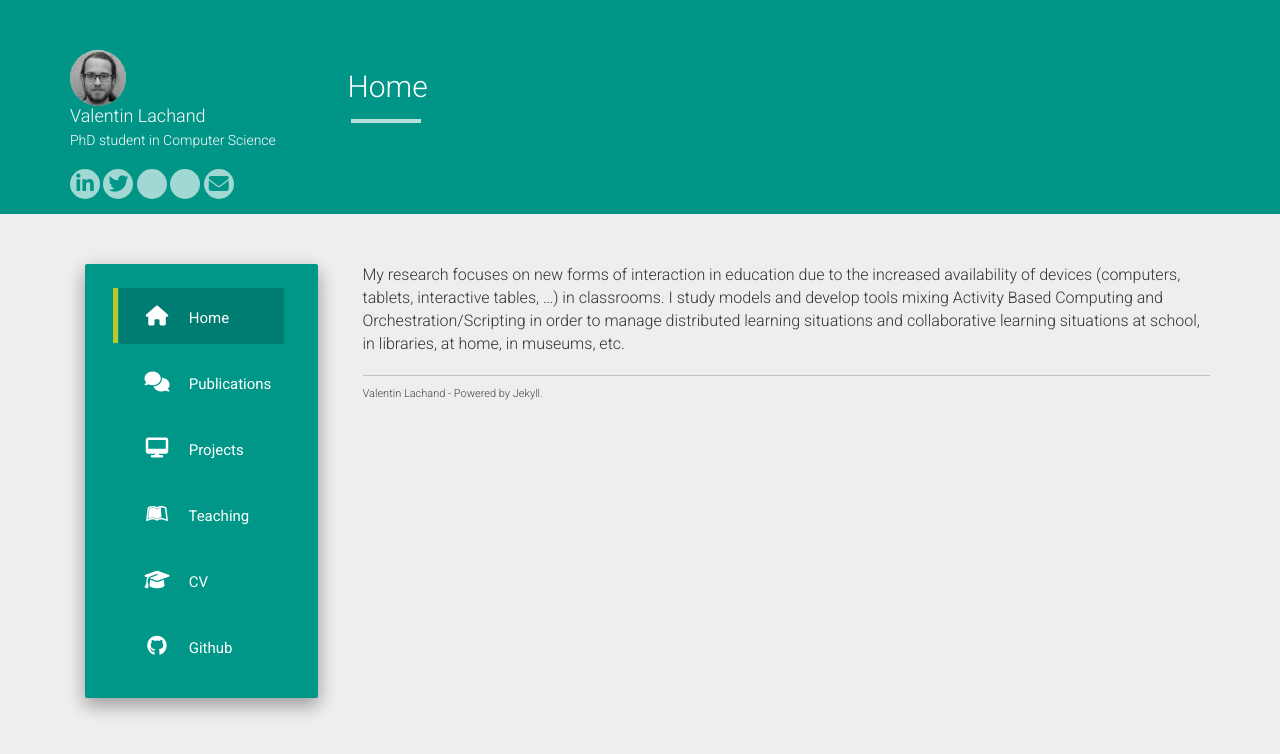
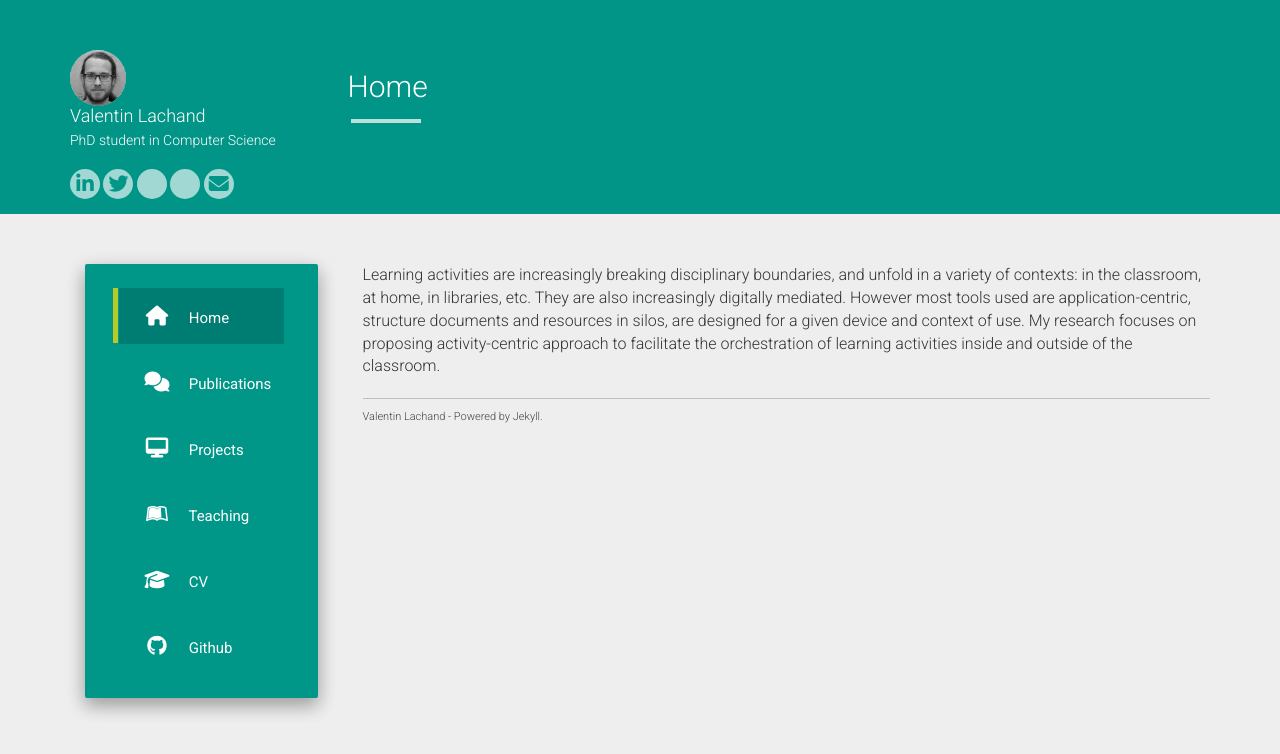
Before and after one commit to taotaoini/lachand.github.io, a Jekyll site: the page built from index.md, in a window 1280 px wide. Shown: the top 754 px of the page. Built offline with Jekyll 4.4.1, drawn with Linux system fonts in a browser that asks for light colours; nearby versions of some CDN libraries.

Commit message:
Update index.md

```diff
--- a/index.md
+++ b/index.md
@@ -4,4 +4,4 @@ title: Home
 permalink: /
 ---
 
-My research focuses on new forms of interaction in education due to  the increased availability of devices (computers, tablets, interactive tables, ...) in classrooms. I study models and develop tools mixing Activity Based Computing and Orchestration/Scripting in order to manage distributed learning situations and collaborative learning situations at school, in libraries, at home, in museums, etc.
+Learning activities are increasingly breaking disciplinary boundaries, and unfold in a variety of contexts: in the classroom, at home, in libraries, etc. They are also increasingly digitally mediated. However most tools used are application-centric, structure documents and resources in silos, are designed for a given device and context of use. My research focuses on proposing activity-centric approach to facilitate the orchestration of learning activities inside and outside of the classroom.
```
